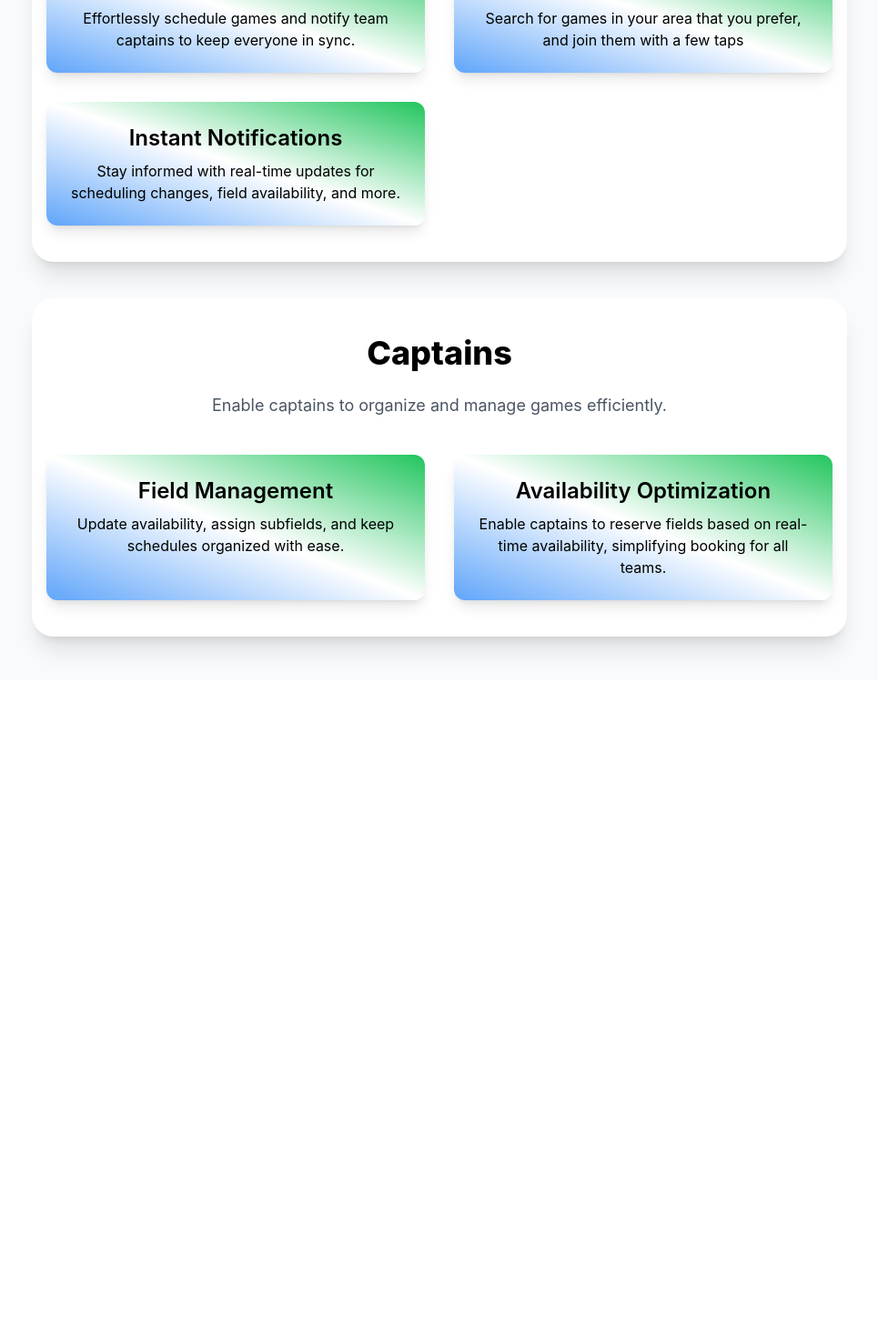
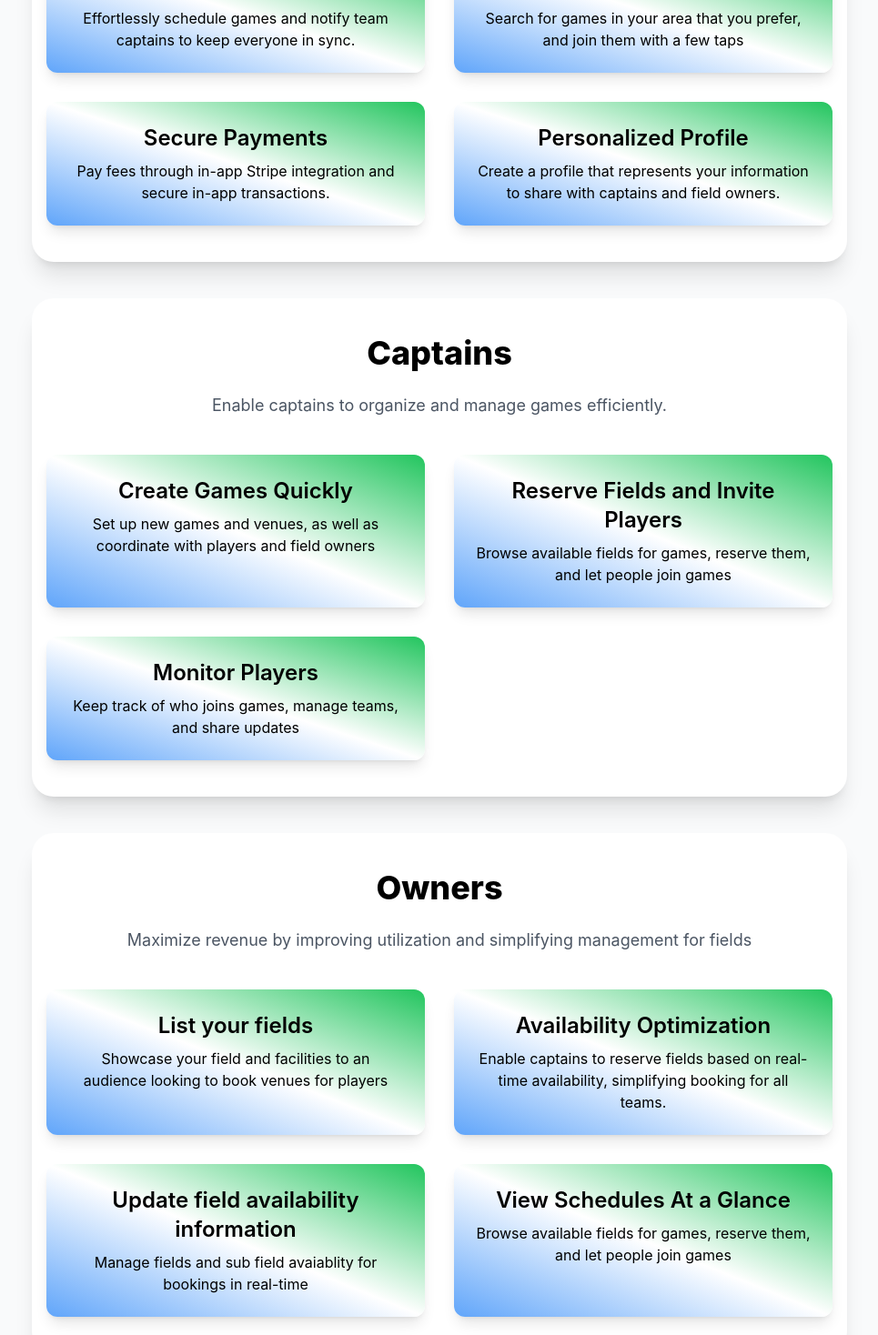
Before and after one commit to lol-andy1/PlayVu, a React (Create React App) app in the folder webportal/: page / in a window 1280 px wide. Shown: the part 860-2328 px from the top of the page at 91% size, without its empty margins (157-1122 px from the left). Before the commit the page ends 1608 px from the top, so only its background shows below. Built offline with nearby package versions, Linux system fonts and the light colour scheme; no server answers.

Commit message:
complete home page

```diff
--- a/webportal/src/Home.js
+++ b/webportal/src/Home.js
@@ -47,12 +47,26 @@ const Home = () => {
           />
 
           <FeatureCard
+            name={"Secure Payments"}
+            description={
+              "Pay fees through in-app Stripe integration and secure in-app transactions."
+            }
+          />
+
+          <FeatureCard
+            name={"Personalized Profile"}
+            description={
+              "Create a profile that represents your information to share with captains and field owners."
+            }
+          />
+
+          {/* <FeatureCard
             name={"Instant Notifications"}
             description={
               "Stay informed with real-time updates for scheduling changes, field \
         availability, and more."
             }
-          />
+          /> */}
         </section>
       </div>
 
@@ -63,9 +77,39 @@ const Home = () => {
         </p>
         <section className="w-full max-w-4xl grid grid-cols-1 md:grid-cols-2 gap-8 px-4">
           <FeatureCard
-            name={"Field Management"}
+            name={"Create Games Quickly"}
             description={
-              "Update availability, assign subfields, and keep schedules organized with ease."
+              "Set up new games and venues, as well as coordinate with players and field owners"
+            }
+          />
+
+          <FeatureCard
+            name={"Reserve Fields and Invite Players"}
+            description={
+              "Browse available fields for games, reserve them, and let people join games"
+            }
+          />
+
+          <FeatureCard
+            name={"Monitor Players"}
+            description={
+              "Keep track of who joins games, manage teams, and share updates"
+            }
+          />
+        </section>
+      </div>
+
+      <div className="bg-white rounded-3xl shadow-xl py-10 flex flex-col items-center mt-10">
+        <h1 className="text-4xl font-extrabold mb-6 text-center ">Owners</h1>
+        <p className="max-w-3xl text-lg text-gray-600 mb-10 text-center mx-10">
+          Maximize revenue by improving utilization and simplifying management
+          for fields
+        </p>
+        <section className="w-full max-w-4xl grid grid-cols-1 md:grid-cols-2 gap-8 px-4">
+          <FeatureCard
+            name={"List your fields"}
+            description={
+              "Showcase your field and facilities to an audience looking to book venues for players"
             }
           />
 
@@ -76,6 +120,20 @@ const Home = () => {
         simplifying booking for all teams."
             }
           />
+
+          <FeatureCard
+            name={"Update field availability information"}
+            description={
+              "Manage fields and sub field avaiablity for bookings in real-time"
+            }
+          />
+
+          <FeatureCard
+            name={"View Schedules At a Glance"}
+            description={
+              "Browse available fields for games, reserve them, and let people join games"
+            }
+          />
         </section>
       </div>
     </div>
```
